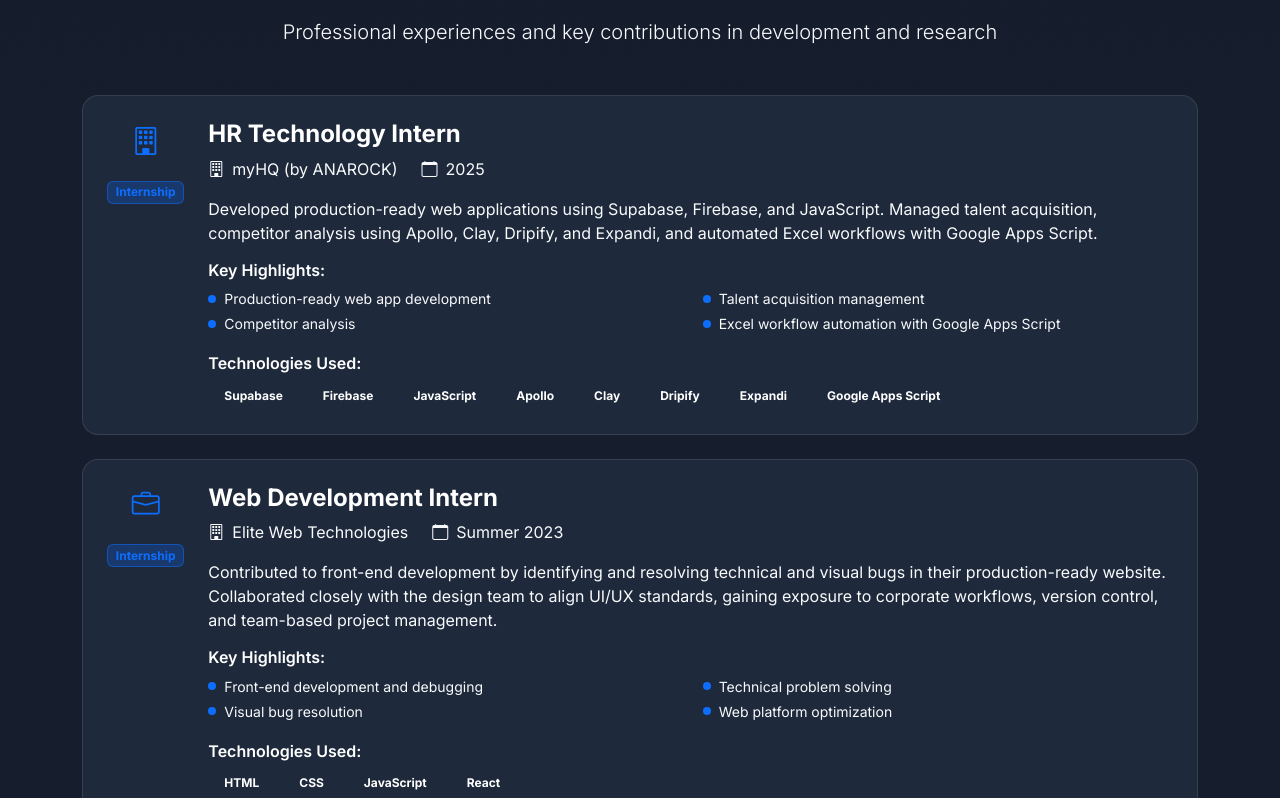
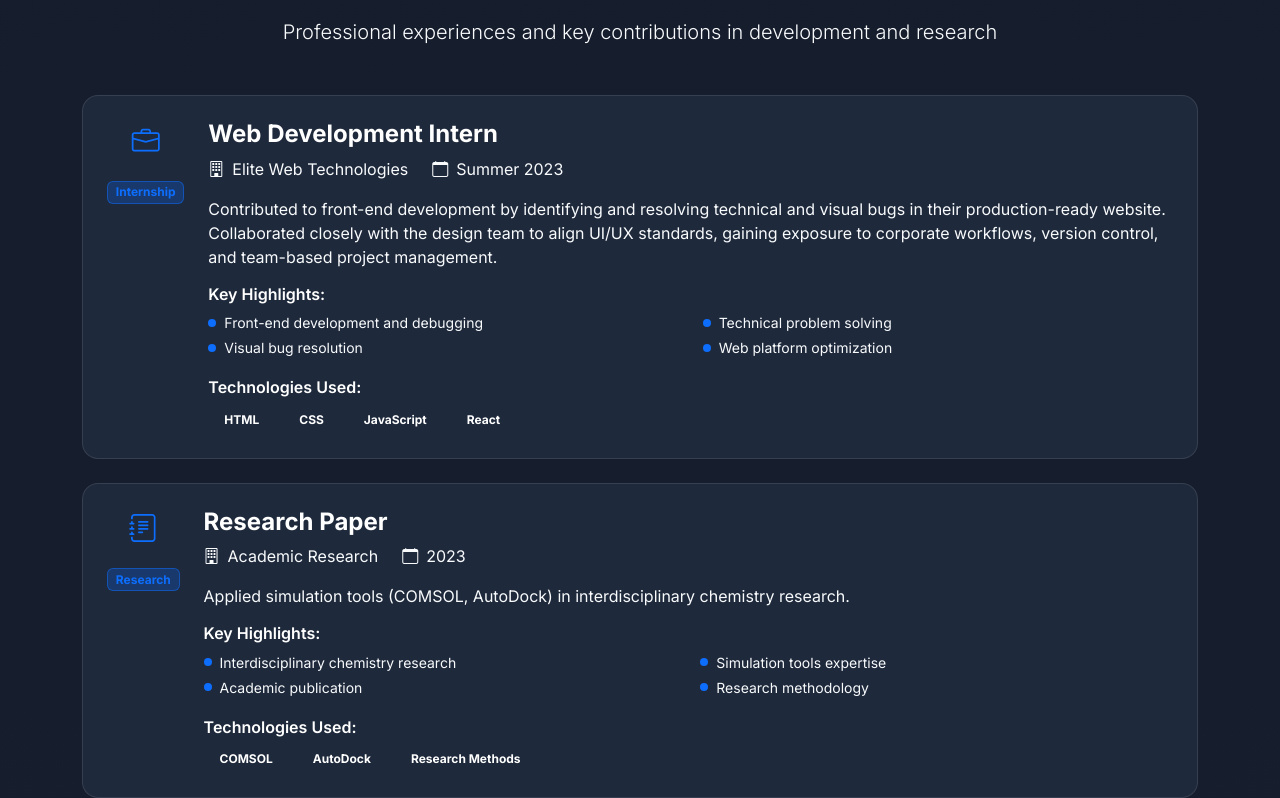
Before and after one commit to shivin88/resume_react_app, a React (Create React App) app: page / in a window 1280 px wide. Shown: the part 1542-2340 px from the top of the page. Built offline with nearby package versions, Linux system fonts and the light colour scheme.

Commit message:
Revert "Update AchievementsSection and ExperienceSection"
This reverts commit e60f696f5411d76e8d08702093145e96b54c6fd0.

```diff
--- a/src/components/AchievementsSection.js
+++ b/src/components/AchievementsSection.js
@@ -24,42 +24,10 @@
 
   const achievements = [
     {
-      title: "Getting Started with AWS Services Fundamentals for Beginners",
-      type: "Certification",
-      description: "Simplilearn SkillUp certification covering core Amazon Web Services (AWS) concepts and services",
-      url: "https://simpli-web.app.link/e/pilfpVakO4b",
-      icon: "bi-award",
-      category: "Technical"
-    },
-    {
-      title: "Business Analysis Basics",
-      type: "Certification",
-      description: "Simplilearn SkillUp certification covering the fundamentals of business analysis techniques and processes",
-      url: "https://simpli-web.app.link/e/VPtyqcckO4b",
-      icon: "bi-award",
-      category: "Technical"
-    },
-    {
-      title: "Introduction to CBAP",
-      type: "Certification",
-      description: "Simplilearn SkillUp certification introducing Certified Business Analysis Professional standards and methodologies",
-      url: "https://simpli-web.app.link/e/UaWTE9nDN4b",
-      icon: "bi-award",
-      category: "Technical"
-    },
-    {
-      title: "Complete Data Analyst Bootcamp From Basics To Advanced",
-      type: "Certification",
-      description: "Udemy certification covering Python, SQL, Power BI, and data analysis methodologies",
-      url: "https://ude.my/UC-10342094-976b-45b4-b399-1f231f94ef95",
-      icon: "bi-award",
-      category: "AI/ML"
-    },
-    {
       title: "Gen AI Academy by Google Cloud and H2S",
       type: "Certification",
       description: "Completed Gen AI Academy by Google Cloud and H2S, gaining hands-on experience with tools like Vertex AI, Gemini APIs, and Streamlit",
-      url: "https://certificate.hack2skill.com/legacy/2025H2S04GENAI-A01241",
+      url: "https://certificate.com",
       icon: "bi-award",
       category: "AI/ML"
     },
@@ -67,7 +35,7 @@
       title: "GDSC Gen AI Study Jams 2024",
       type: "Completion",
       description: "Earned 15 badges for completion of the GDSC Gen AI Study Jams 2024",
-      url: "https://www.credly.com/users/shivin-goyal/badges",
+      url: "https://www.credly.com",
       icon: "bi-star",
       category: "AI/ML"
     },
@@ -75,7 +43,7 @@
       title: "Neural Networks Certification",
       type: "Certification",
       description: "Coursera certification for neural networks",
-      url: "https://coursera.org/share/67d1e91e766b0fc6bcd2cafac76f7ba5",
+      url: "https://coursera.org",
       icon: "bi-award",
       category: "AI/ML"
     },
@@ -100,14 +68,6 @@
       type: "Certification",
       description: "Coursera certification for Convolutional Neural Networks",
       url: "https://www.coursera.org/account/accomplishments/verify/FUYFZDTW4A89",
-      icon: "bi-award",
-      category: "AI/ML"
-    },
-    {
-      title: "Sequence Models Certification",
-      type: "Certification",
-      description: "Coursera certification for Sequence Models",
-      url: "https://coursera.org/share/3a4ae2bc86c45e33cda7da3f79dbd77d",
       icon: "bi-award",
       category: "AI/ML"
     },
--- a/src/components/ExperienceSection.js
+++ b/src/components/ExperienceSection.js
@@ -13,16 +13,6 @@
   }, []);
 
   const experiences = [
-    {
-      title: "HR Technology Intern",
-      company: "myHQ (by ANAROCK)",
-      period: "2025",
-      type: "Internship",
-      description: "Developed production-ready web applications using Supabase, Firebase, and JavaScript. Managed talent acquisition, competitor analysis using Apollo, Clay, Dripify, and Expandi, and automated Excel workflows with Google Apps Script.",
-      highlights: ["Production-ready web app development", "Talent acquisition management", "Competitor analysis", "Excel workflow automation with Google Apps Script"],
-      technologies: ["Supabase", "Firebase", "JavaScript", "Apollo", "Clay", "Dripify", "Expandi", "Google Apps Script"],
-      icon: "bi-building"
-    },
     {
       title: "Web Development Intern",
       company: "Elite Web Technologies",
```
